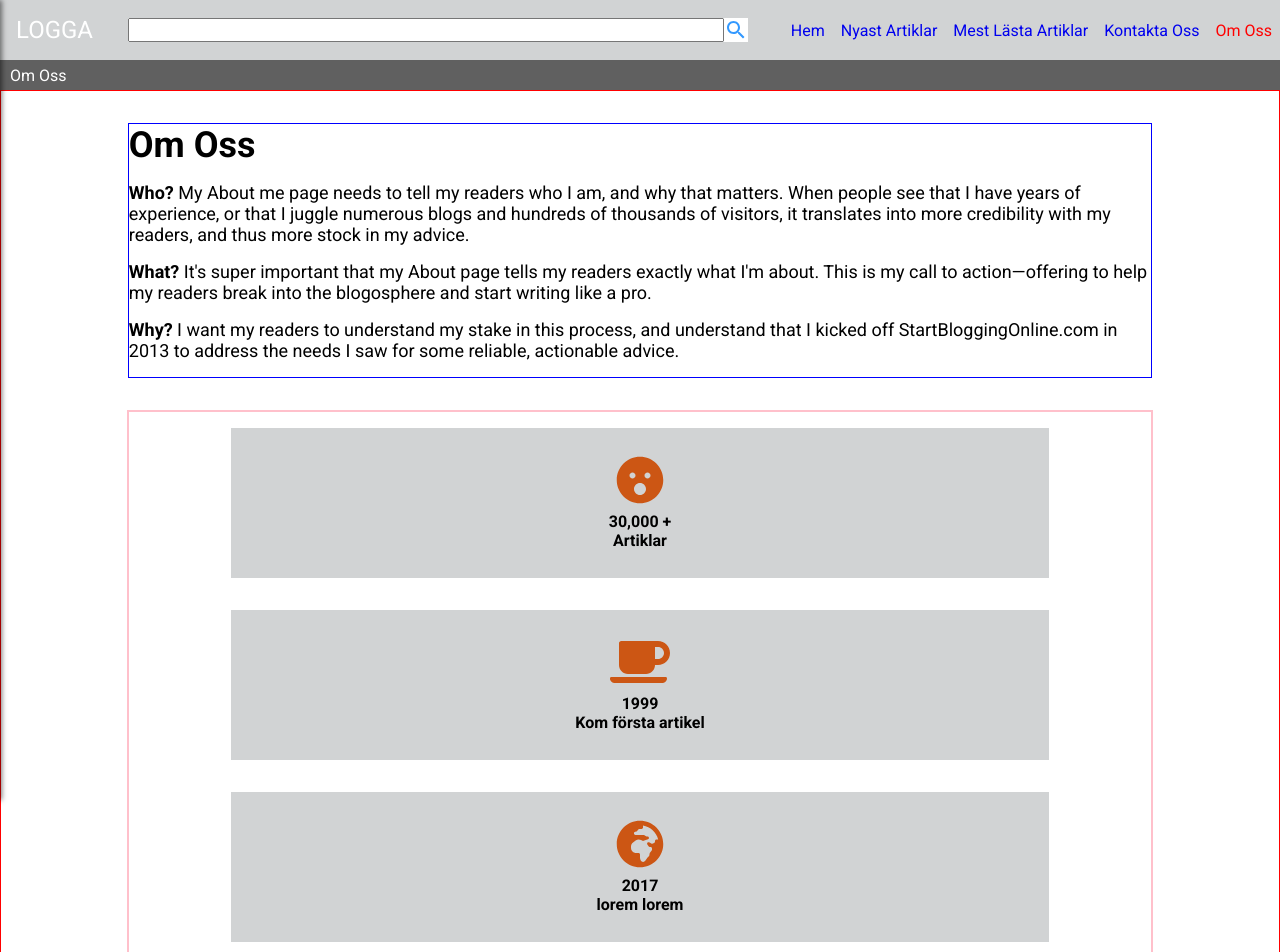
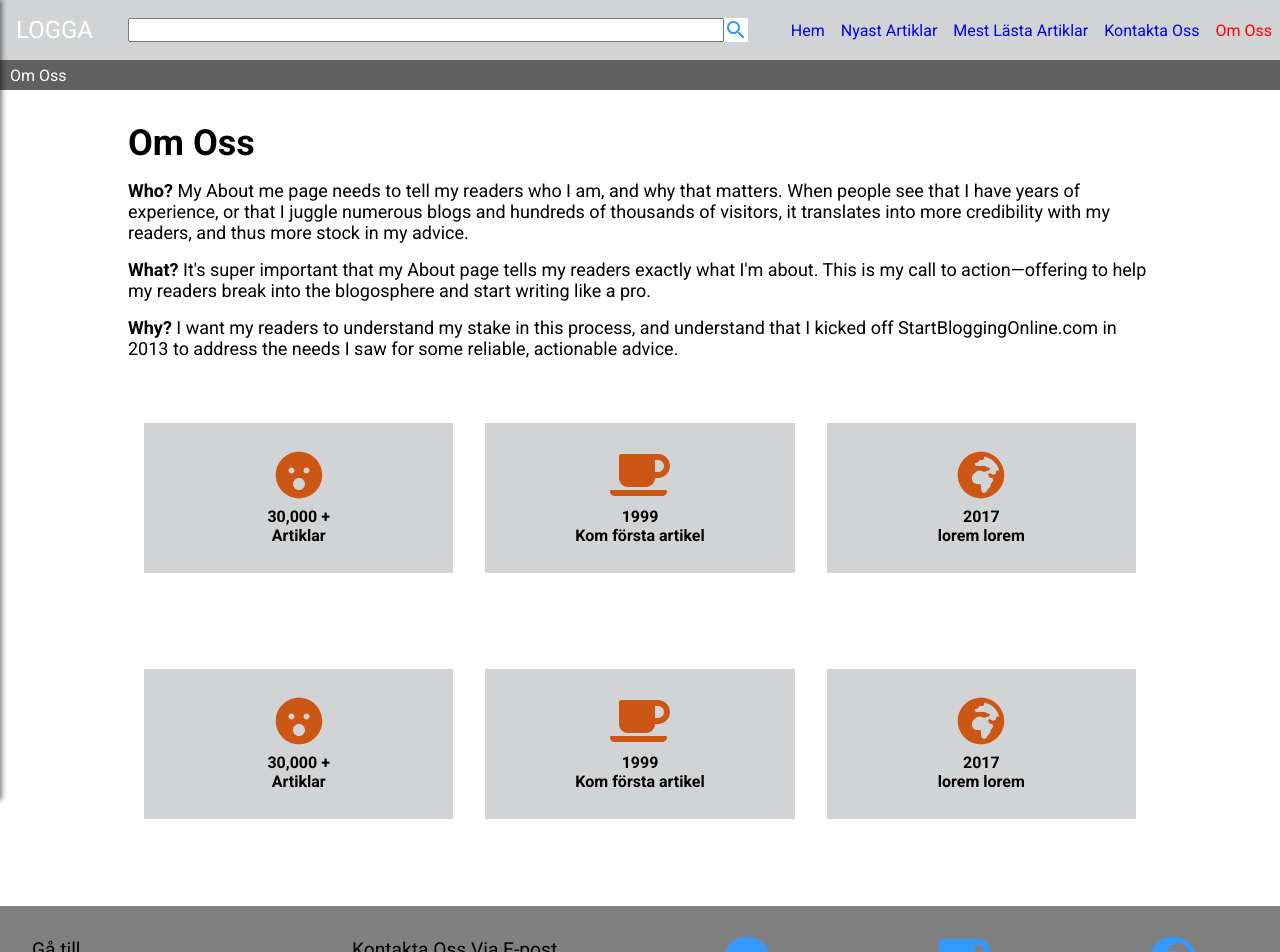
Before and after one commit to wongprom/gutar, a React (Create React App) app: page /OmOss in a window 1280 px wide. Shown: the top 952 px of the page. Built offline with nearby package versions, Linux system fonts and the light colour scheme.

Commit message:
Styled OmOss page for all screen size.

```diff
--- a/src/components/Pages/OmOss/OmOss.js
+++ b/src/components/Pages/OmOss/OmOss.js
@@ -39,6 +39,23 @@ const OmOss = (props) => {
             <p>lorem lorem</p>
           </div>
         </div>
+        <div className="box-3">
+          <div className="inner-box">
+            <FontAwesomeIcon icon={faSurprise} size={"3x"} color={"#CC5614"} />
+            <p> 30,000 +  </p>
+            <p>Artiklar</p>
+          </div>
+          <div className="inner-box">
+            <FontAwesomeIcon icon={faCoffee} size={"3x"} color={"#CC5614"} />
+            <p>1999</p>
+            <p>Kom första artikel</p>
+          </div>
+          <div className="inner-box">
+            <FontAwesomeIcon icon={faGlobeAfrica} size={"3x"} color={"#CC5614"} />
+            <p>2017</p>
+            <p>lorem lorem</p>
+          </div>
+        </div>
       </div>
     </>
   );
--- a/src/components/Pages/OmOss/OmOss.scss
+++ b/src/components/Pages/OmOss/OmOss.scss
@@ -1,5 +1,10 @@
 @import "../../../utilities/variables";
 
+/* Extra small devices (phones, 600px and down) */
+@media only screen and (max-width: 600px) {}
+
+/* Small devices (portrait tablets and large phones, 600px and up) */
+@media only screen and (max-width: 767px) {
   #om-oss{
     display: flex;
     flex-direction: column;
@@ -8,9 +13,7 @@
     border: 1px solid red;
     margin-top: 90px;
     .box-1{
-
       font-size:$FontSizeDefault4;
-    // padding: 2rem;
       margin-top: 2rem;
       border: 1px solid blue;
       width: 80%;
@@ -36,7 +39,6 @@
       display: flex;
       flex-direction: column;
       align-items: center;
-    border: 2px solid pink;
       width: 80%;
       margin: 2rem 0;
 
@@ -46,8 +48,28 @@
         align-items: center;
         justify-content: center;
         width: 80%;
-      // width: 100%;
-      // margin:2rem;
+        height: 150px;
+        font-weight: 700;
+        background-color: $PrimaryGray;
+        margin: 1rem 0;
+        p:first-of-type{
+          margin-top: 0.5rem;
+        }
+      }
+    }
+    .box-3{
+      display: none;
+      flex-direction: column;
+      align-items: center;
+      width: 80%;
+      margin: 2rem 0;
+
+      .inner-box{
+        display: flex;
+        flex-direction: column;
+        align-items: center;
+        justify-content: center;
+        width: 80%;
         height: 150px;
         font-weight: 700;
         background-color: $PrimaryGray;
@@ -58,15 +80,84 @@
       }
     }
   }
-
-/* Extra small devices (phones, 600px and down) */
-@media only screen and (max-width: 600px) {}
-
-/* Small devices (portrait tablets and large phones, 600px and up) */
-@media only screen and (min-width: 600px) {}
+}
 
 /* Medium devices (landscape tablets, 768px and up) */
-@media only screen and (min-width: 768px) {}
+@media only screen and (min-width: 768px) {
+  #om-oss{
+    display: flex;
+    flex-direction: column;
+    align-items: center;
+    min-height: 100vh;
+    margin-top: 90px;
+    .box-1{
+
+      font-size:$FontSizeDefault4;
+      margin-top: 2rem;
+      width: 80%;
+      h1{
+        margin: 0 auto;
+      }
+      span{
+        font-weight: 700;
+      }
+      .who{
+       margin: 1rem 0;
+
+      }
+      .what{
+
+      }
+      .why{
+        margin: 1rem 0;
+      }
+    }
+    .box-2{
+
+      display: flex;
+      align-items: center;
+      width: 80%;
+      margin: 2rem 0;
+
+      .inner-box{
+        display: flex;
+        flex-direction: column;
+        align-items: center;
+        justify-content: center;
+        width: 100%;
+        height: 150px;
+        font-weight: 700;
+        background-color: $PrimaryGray;
+        margin: 1rem;
+        p:first-of-type{
+          margin-top: 0.5rem;
+        }
+      }
+    }
+    .box-3{
+
+      display: flex;
+      align-items: center;
+      width: 80%;
+      margin: 2rem 0;
+
+      .inner-box{
+        display: flex;
+        flex-direction: column;
+        align-items: center;
+        justify-content: center;
+        width: 80%;
+        height: 150px;
+        font-weight: 700;
+        background-color: $PrimaryGray;
+        margin: 1rem;
+        p:first-of-type{
+          margin-top: 0.5rem;
+        }
+      }
+    }
+  }
+}
 
 /* Large devices (laptops/desktops, 992px and up) */
 @media only screen and (min-width: 992px) {}
```
Lines whose indentation alone changed are shown as unchanged.
